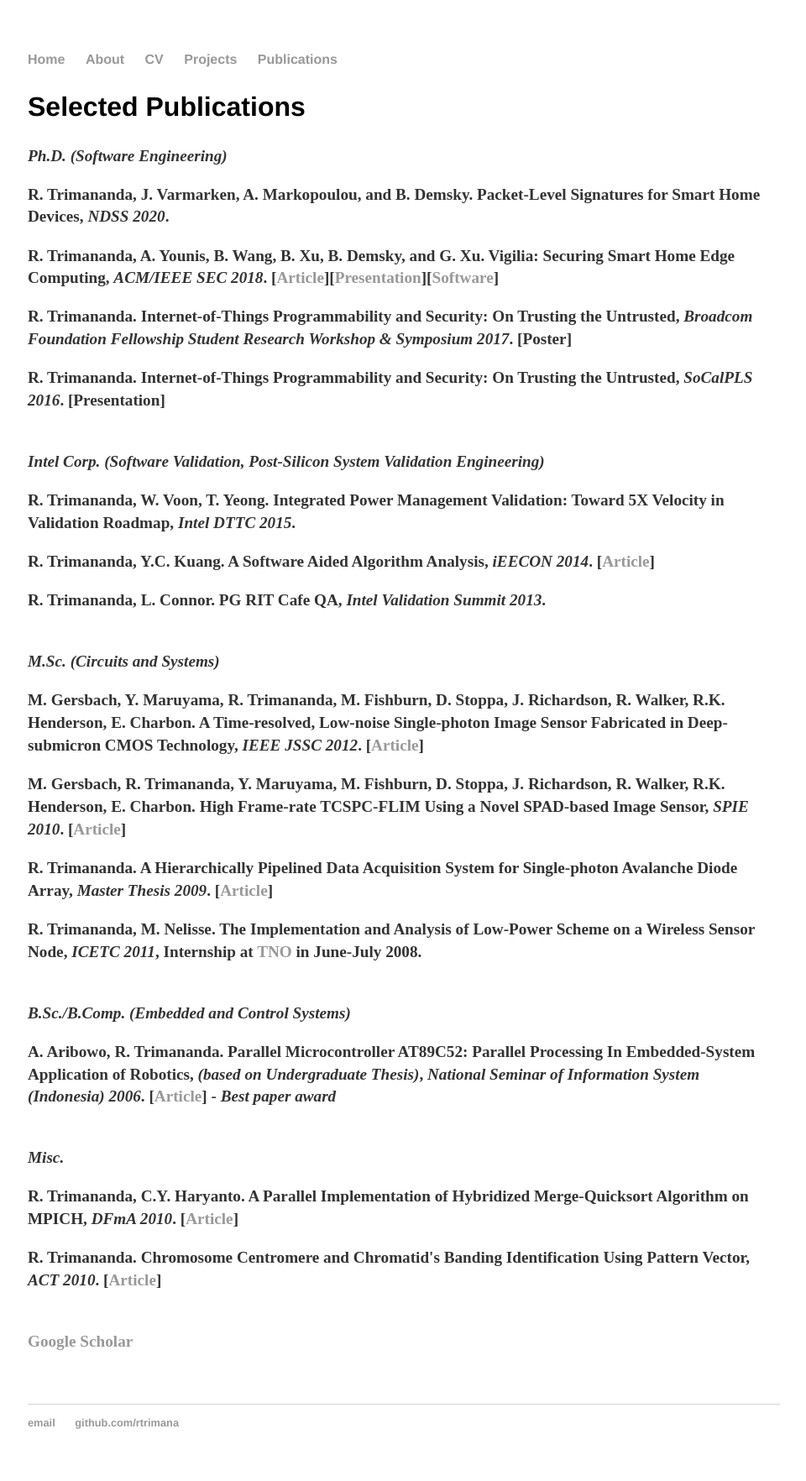
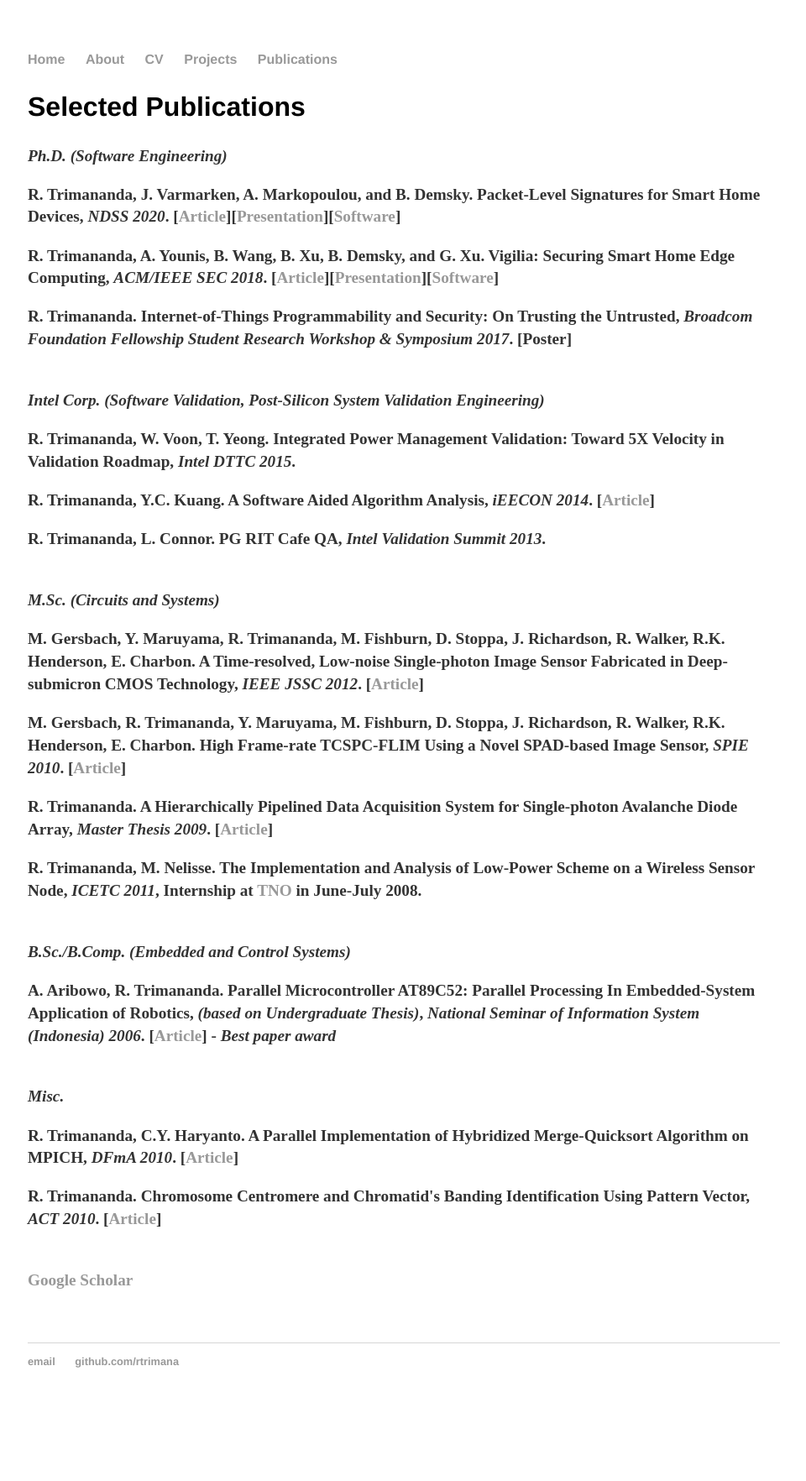
Before and after one commit to rtrimana/rahmaditrimananda.github.io, a Jekyll site: the page built from publications/index.html, in a window 1280 px wide. Shown: the whole page at 84% size, without its empty margins (159-1119 px from the left). Built offline with Jekyll 4.4.1, drawn with Linux system fonts in a browser that asks for light colours; after the commit the page ends 1691 px from its top, so only the background shows below that.

Commit message:
Update index.html

```diff
--- a/publications/index.html
+++ b/publications/index.html
@@ -8,13 +8,11 @@ title: Publications of Rahmadi Trimananda
 
 		<em><p><strong>Ph.D. (Software Engineering)</strong></p></em>
 
-				<p><strong>R. Trimananda, J. Varmarken, A. Markopoulou, and B. Demsky. Packet-Level Signatures for Smart Home Devices, <em>NDSS 2020</em>.
+				<p><strong>R. Trimananda, J. Varmarken, A. Markopoulou, and B. Demsky. Packet-Level Signatures for Smart Home Devices, <em>NDSS 2020</em>. [<a href="https://www.ndss-symposium.org/ndss-paper/packet-level-signatures-for-smart-home-devices/" target="_blank">Article</a>][<a href="https://www.ndss-symposium.org/ndss-paper/packet-level-signatures-for-smart-home-devices/" target="_blank">Presentation</a>][<a href="http://plrg.ics.uci.edu/pingpong/" target="_blank">Software</a>]
 
 				<p><strong>R. Trimananda, A. Younis, B. Wang, B. Xu, B. Demsky, and G. Xu</strong>. Vigilia: Securing Smart Home Edge Computing, <em>ACM/IEEE SEC 2018</em>. [<a href="http://acm-ieee-sec.org/2018/pdfs/SEC2018-5cLAs0rQH8wBym0gnRmRKv/4FZwa1ApsV8MKkPgOTwynk/6HTCKzCT9xe2JbK6f8SqMY.pdf" target="_blank">Article</a>][<a href="http://plrg.eecs.uci.edu/wordpress/wp-content/uploads/2018/10/SEC-2018-Rahmadi-Trimananda-final.pdf" target="_blank">Presentation</a>][<a href="http://plrg.ics.uci.edu/vigilia/" target="_blank">Software</a>]
 
 				<p><strong>R. Trimananda</strong>. Internet-of-Things Programmability and Security: On Trusting the Untrusted, <em>Broadcom Foundation Fellowship Student Research Workshop & Symposium 2017</em>. [Poster]
-
-				<p><strong>R. Trimananda</strong>. Internet-of-Things Programmability and Security: On Trusting the Untrusted, <em>SoCalPLS 2016</em>. [Presentation]
 		<br>
 		<br>
 
```
